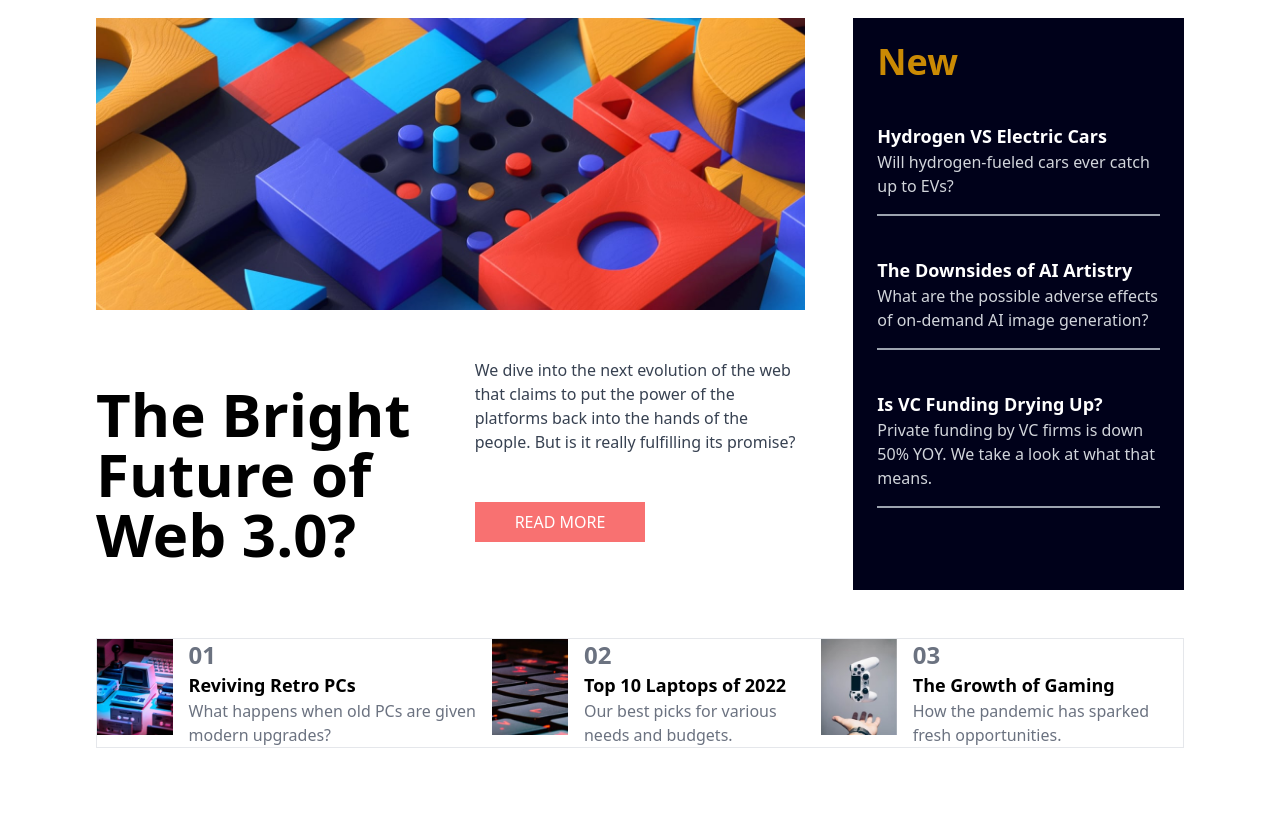
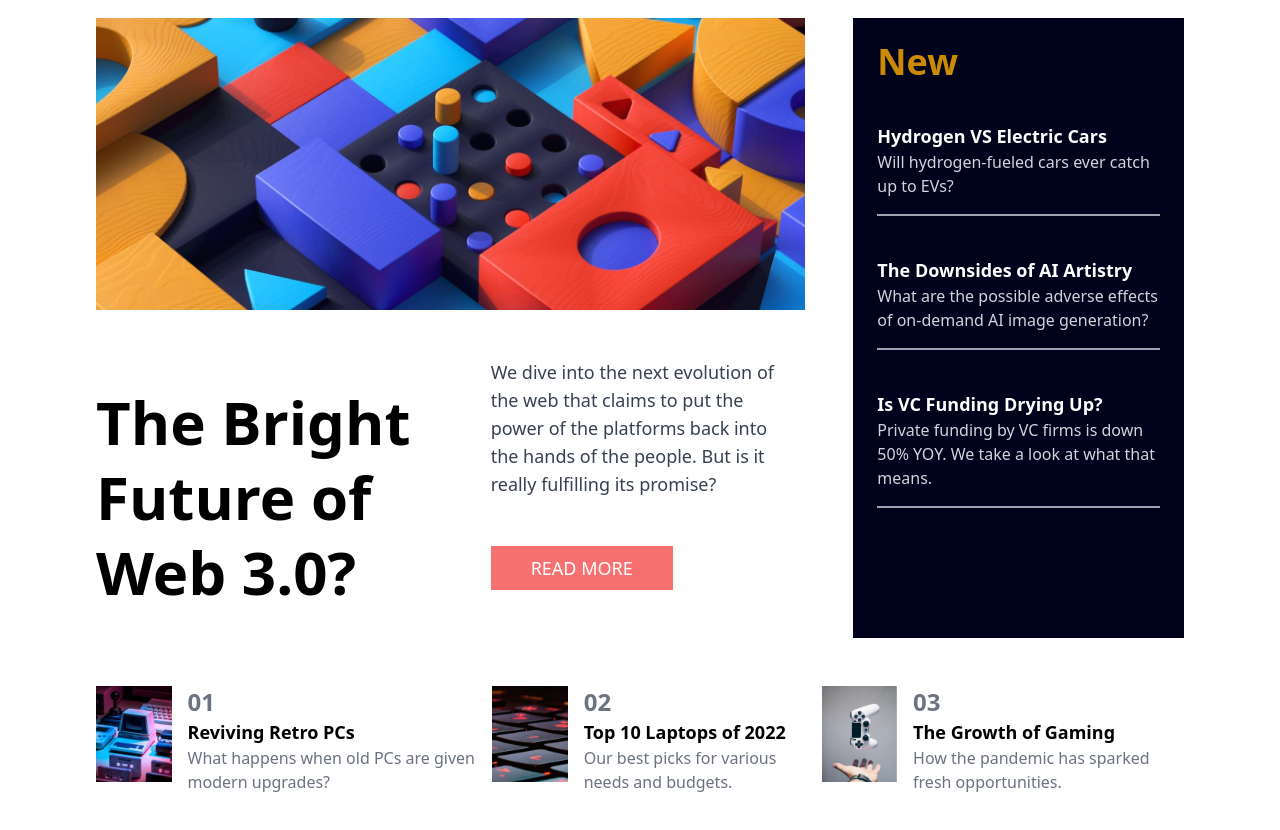
Before and after one commit to Bateyjosue/new-homepage, a website: page index.html in a window 1280 px wide. Shown: the part 102-932 px from the top of the page. Drawn offline with nearby package versions, Linux system fonts and the light colour scheme; files that its build step writes are made by us from their sources.

Commit message:
Fix style

```diff
--- a/index.html
+++ b/index.html
@@ -47,16 +47,16 @@
         </li>
       </ul>
     </section>
-    <section class="font-bold text-6xl flex justify-center items-center">
+    <section class="font-bold text-6xl flex justify-center items-center leading-tight">
       <h1>The Bright Future of Web 3.0?</h1>
     </section>
-    <section class="text-gray-700">      <p>We dive into the next evolution of the web that claims to put the power of the platforms back into the hands of the people.
+    <section class="text-gray-700 text-lg px-4">      <p>We dive into the next evolution of the web that claims to put the power of the platforms back into the hands of the people.
         But is it really fulfilling its promise?</p>
       <button class="bg-red-400 text-white px-10 py-2 my-12">READ MORE</button>
     </section>
-    <section class="col-span-3 border flex justify-between">
+    <section class="col-span-3 flex justify-between">
       <div class="flex gap-4">
-        <img src="./assets/images/image-retro-pcs.jpg" alt="" class="object-fill h-24">
+        <img src="./assets/images/image-retro-pcs.jpg" alt="" class="object-fill max-h-24 min-h-[50%]">
         <div class="">
           <h2 class="text-gray-500 text-2xl font-bold">01</h2>
           <h5 class="text-lg font-bold">Reviving Retro PCs</h5>
@@ -64,7 +64,7 @@
         </div>
       </div>
       <div class="flex gap-4">
-        <img src="./assets/images/image-top-laptops.jpg" alt="" class="object-fill h-24">
+        <img src="./assets/images/image-top-laptops.jpg" alt="" class="object-fill max-h-24 min-h-[50%]">
         <div class="">
           <h2 class="text-gray-500 text-2xl font-bold">02</h2>
           <h5 class="text-lg font-bold">Top 10 Laptops of 2022</h5>
@@ -72,7 +72,7 @@
         </div>
       </div>
       <div class="flex gap-4">
-        <img src="./assets/images/image-gaming-growth.jpg" alt="" class="object-fill h-24">
+        <img src="./assets/images/image-gaming-growth.jpg" alt="" class="object-fill max-h-24 min-h-[50%]">
         <div class="">
           <h2 class="text-gray-500 text-2xl font-bold">03</h2>
           <h5 class="text-lg font-bold">The Growth of Gaming</h5>
```
